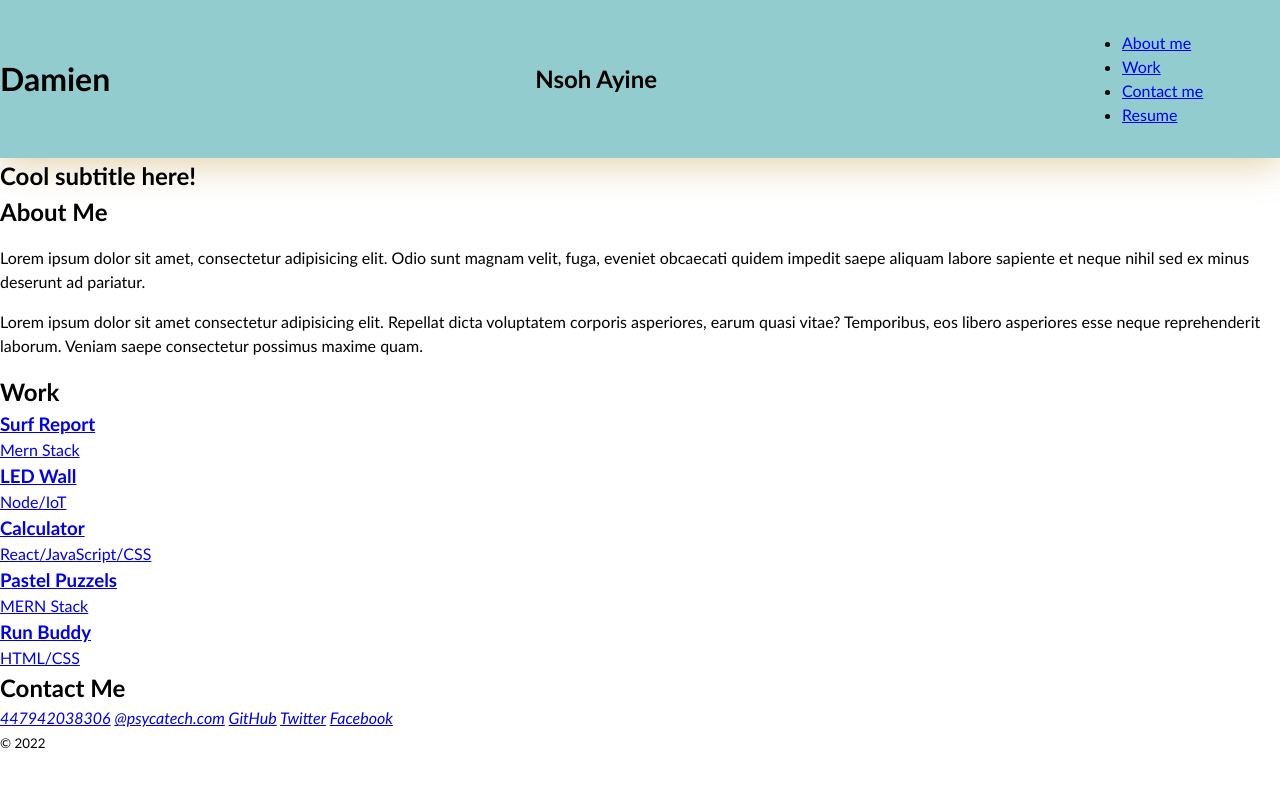
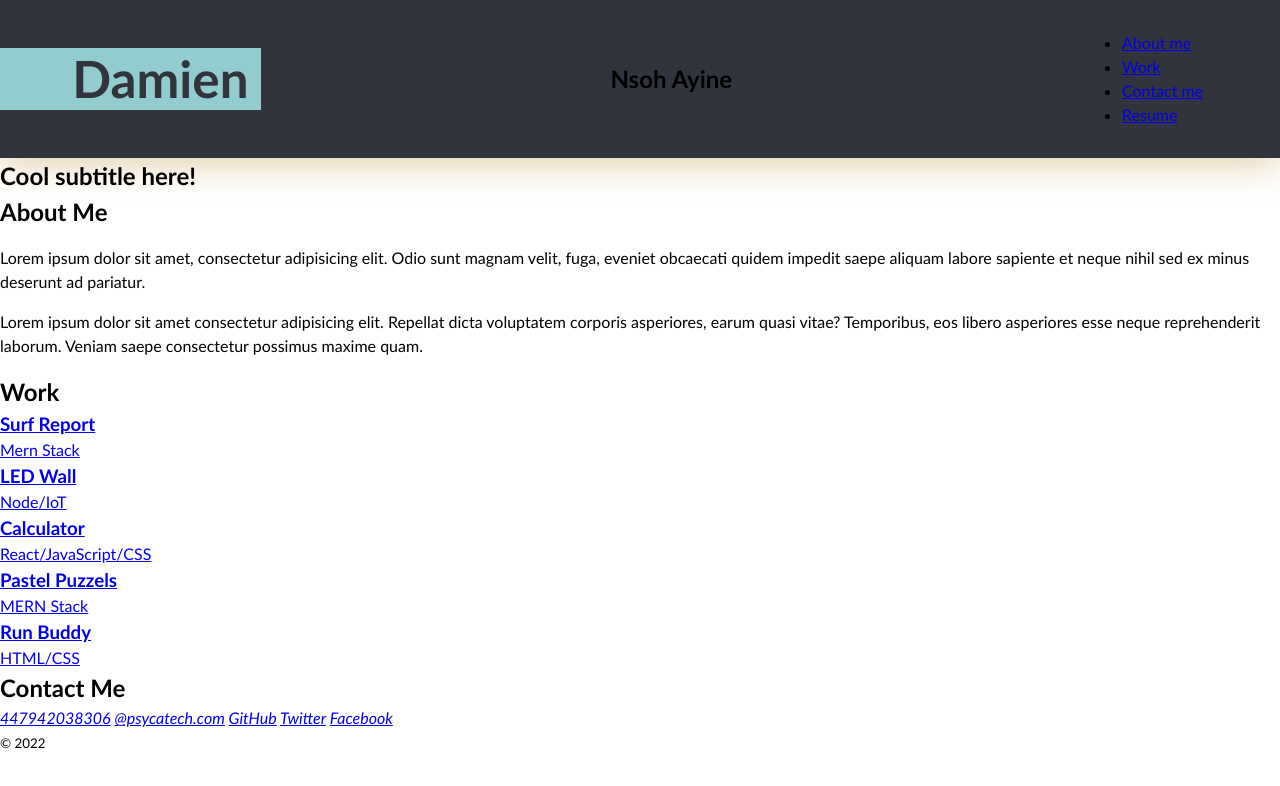
Before and after one commit to Damiennsoh/My_Portfolio, a plain HTML site: page index.html in a window 1280 px wide. Drawn offline with Linux system fonts and the light colour scheme.

Commit message:
updated CSS file

```diff
--- a/css/style.css
+++ b/css/style.css
@@ -39,6 +39,15 @@ header {
   justify-content: space-between;
   flex-wrap: wrap;
   align-items: center;
-  background-color: var(--secondary);
+  background-color: var(--tertiary);
   box-shadow: 0 5px 35px rgba(179, 130, 25, 0.4);
 }
+
+header h1 {
+  color: var(--tertiary);
+  background-color: var(--secondary);
+  padding: 5px 1% 5px 6%;
+  margin: 0;
+  font-size: 4vw;
+  line-height: 1;
+}
```
